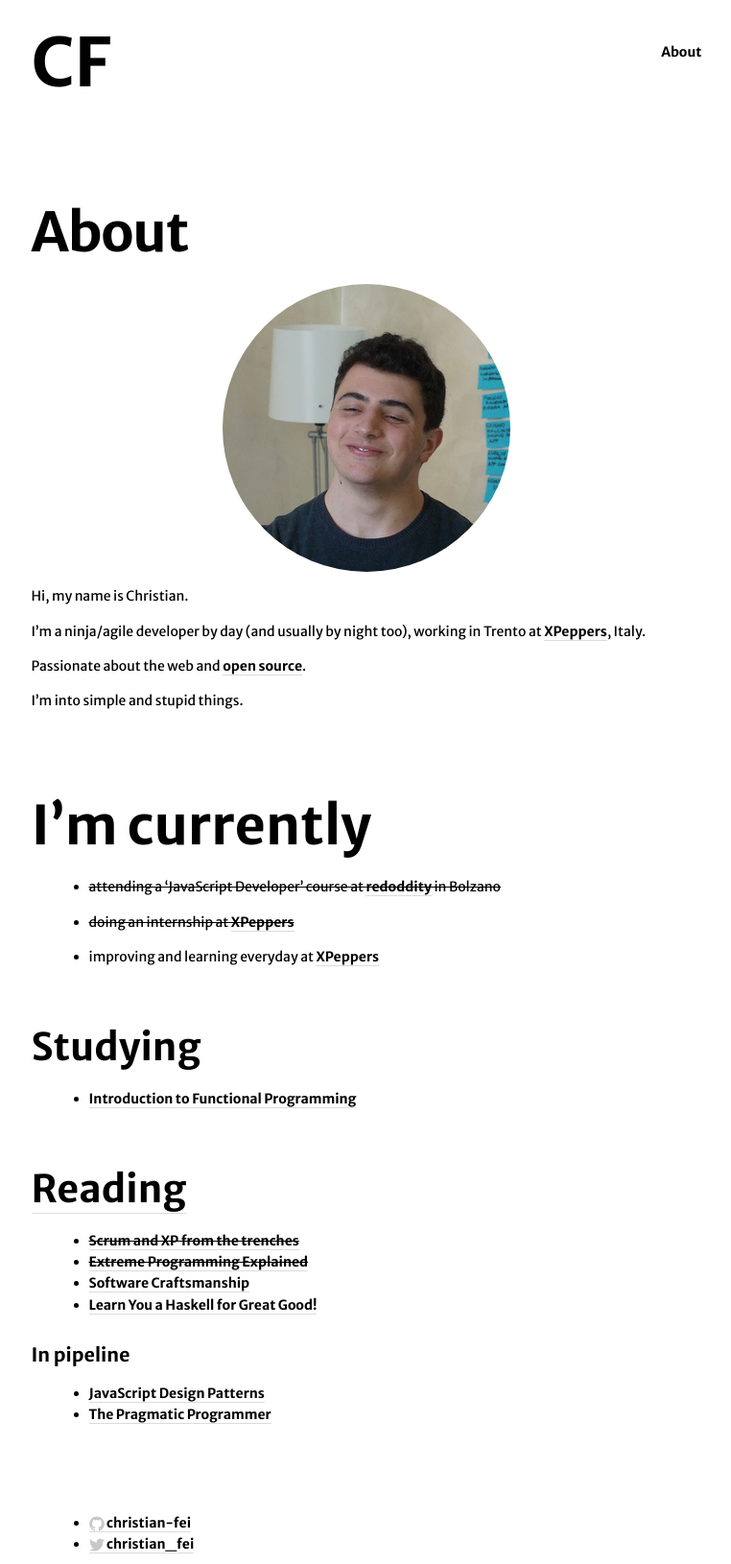
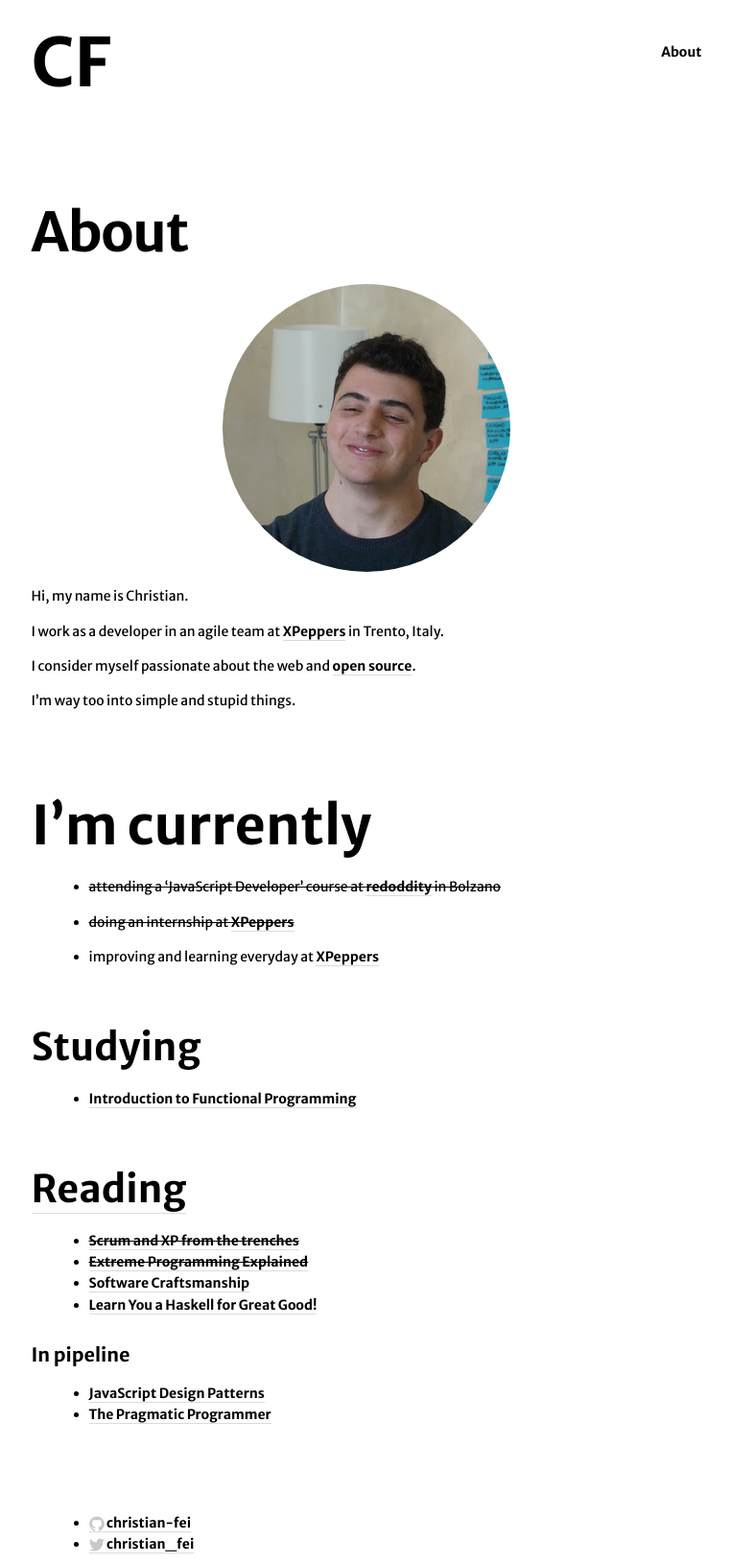
Before and after one commit to christian-fei/christian-fei.github.io-pandoc, a Jekyll site: the page built from about.md, in a window 1280 px wide. Shown: the whole page at 96% size, without its empty margins (258-1020 px from the left). Built offline with Jekyll 4.4.1, drawn with Linux system fonts in a browser that asks for light colours; Markdown is read by kramdown in place of the engine named in the settings.

Commit message:
updated about

```diff
--- a/about.md
+++ b/about.md
@@ -8,11 +8,11 @@ permalink: /about/
 
 Hi, my name is Christian.
 
-I'm a ninja/agile developer by day (and usually by night too), working in Trento at [XPeppers](http://xpeppers.com/), Italy.
+I work as a developer in an agile team at [XPeppers](http://xpeppers.com/) in Trento, Italy.
 
-Passionate about the web and [open source](https://github.com/christian-fei).
+I consider myself passionate about the web and [open source](https://github.com/christian-fei).
 
-I'm into simple and stupid things.
+I'm way too into simple and stupid things.
 
 
 # I'm currently
```
